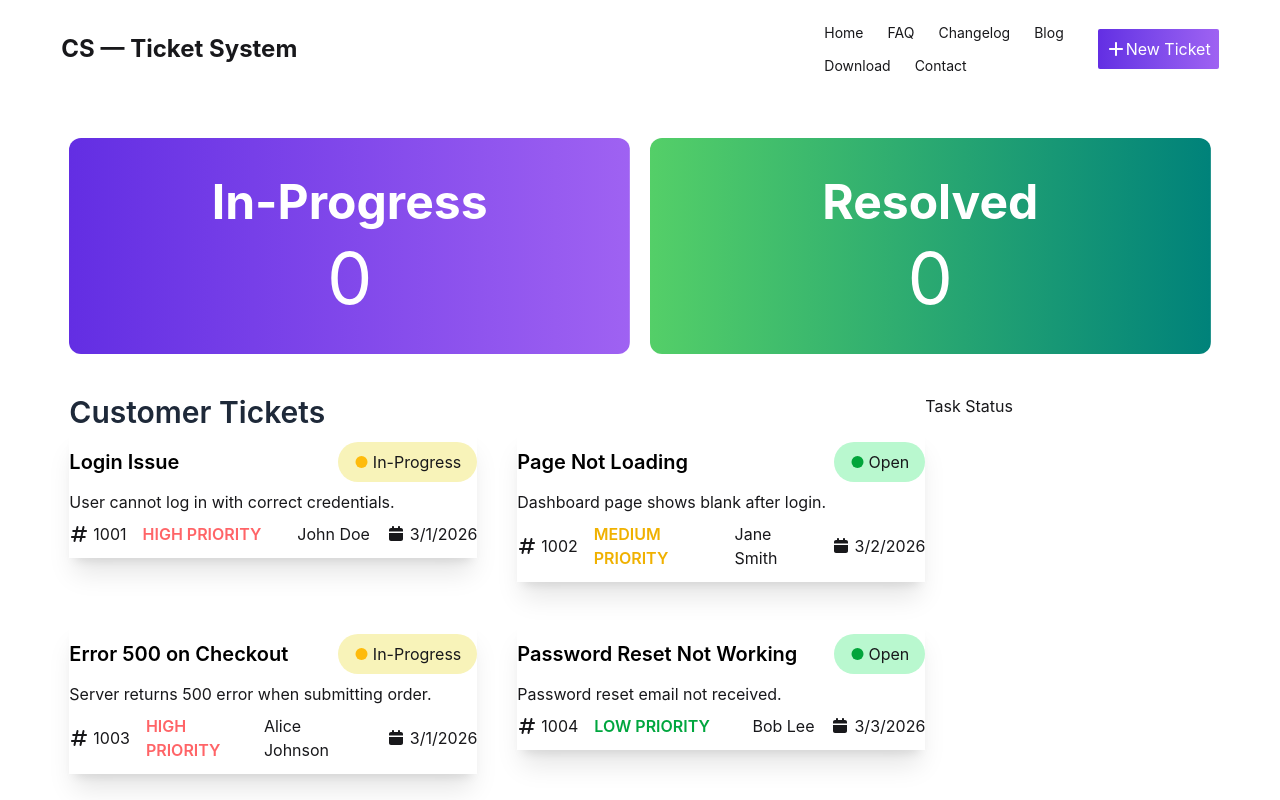
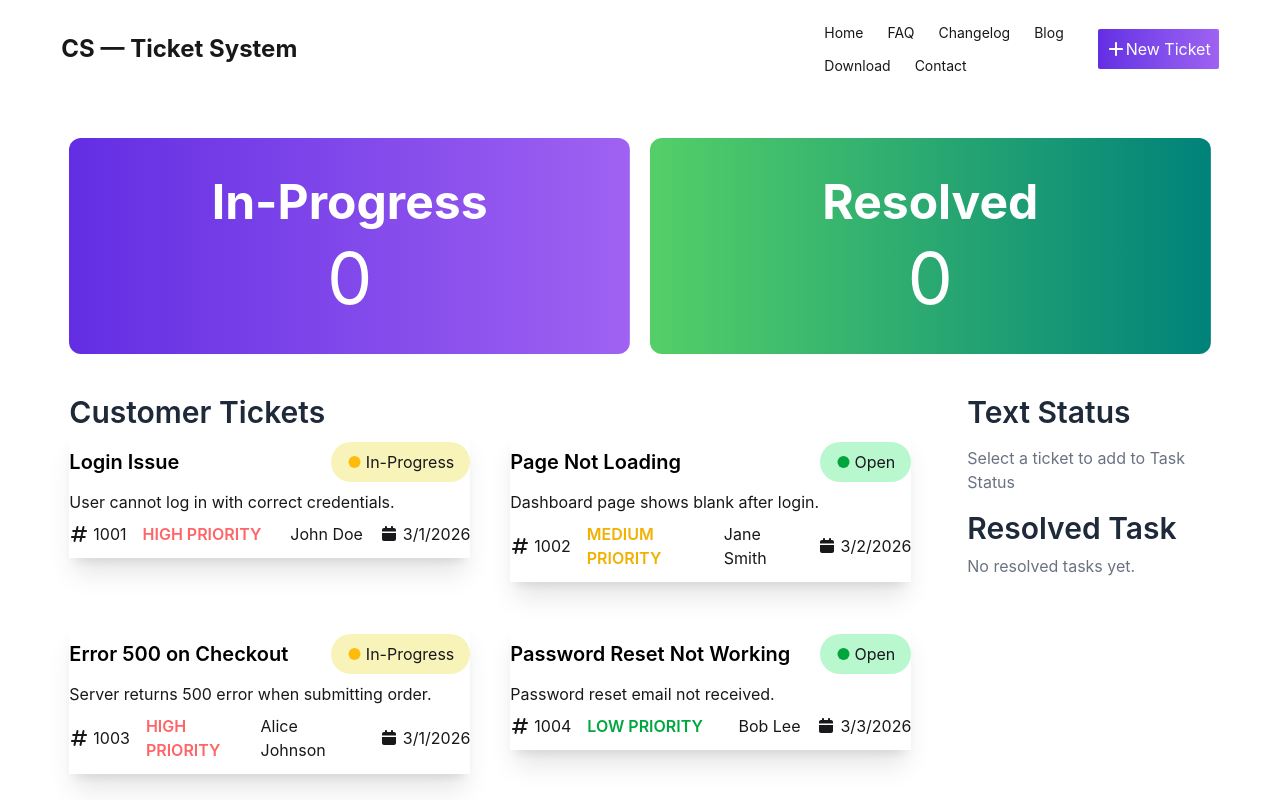
Before and after one commit to arhamchowdhury1218/Customer-support-ticket-system, a React (Vite) app: page / in a window 1280 px wide. Shown: the top 800 px of the page. Built offline with nearby package versions, Linux system fonts and the light colour scheme.

Commit message:
implemented text status section

```diff
--- a/src/components/CustomerTicket/CustomerTicket.jsx
+++ b/src/components/CustomerTicket/CustomerTicket.jsx
@@ -7,7 +7,7 @@ import {
   faCircle,
 } from "@fortawesome/free-solid-svg-icons";
 
-const CustomerTicket = ({ ticket }) => {
+const CustomerTicket = ({ ticket, handleTextStatusticket }) => {
   const { id, createdAt, customer, description, priority, status, title } =
     ticket;
   const [ticketStatus, setTicketstatus] = useState(true);
@@ -17,8 +17,11 @@ const CustomerTicket = ({ ticket }) => {
     "LOW PRIORITY": "text-green-600 font-semibold",
   };
   return (
-    <div className="">
-      <div className="space-y-2 shadow-xl py-3">
+    <div>
+      <div
+        onClick={() => handleTextStatusticket(ticket)}
+        className="space-y-2 shadow-xl py-3"
+      >
         <div className="flex items-center justify-between">
           <h1 className="text-black font-semibold text-xl">{title}</h1>
           <div
--- a/src/components/CustomerTickets/CustomerTickets.jsx
+++ b/src/components/CustomerTickets/CustomerTickets.jsx
@@ -1,12 +1,19 @@
-import React, { use } from "react";
+import React, { use, useState } from "react";
 import CustomerTicket from "../CustomerTicket/CustomerTicket";
+import TaskStatus from "../TaskStatus/TaskStatus";
+import ResolvedTask from "../ResolvedTask/ResolvedTask";
 
 const CustomerTickets = ({ loadCustomertickets }) => {
   const tickets = use(loadCustomertickets);
-  console.log(tickets);
+  const [textStatusTicket, setTextStatusticket] = useState([]);
+  const handleTextStatusticket = (ticket) => {
+    console.log("hello", ticket);
+    const newTickets = [...textStatusTicket, ticket];
+    setTextStatusticket(newTickets);
+  };
   return (
-    <div className="mt-10 grid grid-cols-1 md:grid-cols-4 mx-4">
-      <div className="col-span-3">
+    <div className="mt-10 grid grid-cols-1 md:grid-cols-4 mx-4 gap-14">
+      <div className="col-span-1 md:col-span-3">
         {" "}
         <h1 className="text-3xl text-gray-800 font-semibold">
           {" "}
@@ -15,12 +22,28 @@ const CustomerTickets = ({ loadCustomertickets }) => {
         <div className="grid grid-cols-1 md:grid-cols-2 gap-10">
           {" "}
           {tickets.map((ticket) => (
-            <CustomerTicket key={ticket.id} ticket={ticket}></CustomerTicket>
+            <CustomerTicket
+              key={ticket.id}
+              ticket={ticket}
+              handleTextStatusticket={handleTextStatusticket}
+            ></CustomerTicket>
           ))}
         </div>
       </div>
 
-      <div className="col-span-1">Task Status</div>
+      <div className="col-span-1 space-y-4">
+        <h1 className="text-3xl text-gray-800 font-semibold">Text Status</h1>
+        {textStatusTicket.length ? (
+          <TaskStatus
+            key={textStatusTicket.id}
+            textStatusTicket={textStatusTicket}
+          ></TaskStatus>
+        ) : (
+          <p className="text-gray-500">Select a ticket to add to Task Status</p>
+        )}
+
+        <ResolvedTask></ResolvedTask>
+      </div>
     </div>
   );
 };
--- /dev/null
+++ b/src/components/ResolvedTask/ResolvedTask.jsx
@@ -0,0 +1,13 @@
+import React from "react";
+
+const ResolvedTask = () => {
+  return (
+    <div className="space-y-2">
+      {" "}
+      <h1 className="text-3xl text-gray-800 font-semibold">Resolved Task</h1>
+      <p className="text-gray-500">No resolved tasks yet.</p>
+    </div>
+  );
+};
+
+export default ResolvedTask;
--- /dev/null
+++ b/src/components/SingleTaskStatus/SingleTaskStatus.jsx
@@ -0,0 +1,15 @@
+import React from "react";
+
+const SingleTaskStatus = ({ singleTaskStatus }) => {
+  const { title } = singleTaskStatus;
+  return (
+    <div>
+      <div className="space-y-2 shadow-2xl p-5 rounded-2xl">
+        <h1 className="text-xl font-bold">{title}</h1>
+        <button className="btn btn-success w-full">Complete</button>
+      </div>
+    </div>
+  );
+};
+
+export default SingleTaskStatus;
--- /dev/null
+++ b/src/components/TaskStatus/TaskStatus.jsx
@@ -0,0 +1,19 @@
+import React from "react";
+import SingleTaskStatus from "../SingleTaskStatus/SingleTaskStatus";
+
+const TaskStatus = ({ textStatusTicket }) => {
+  console.log("textStatusTicket", textStatusTicket);
+
+  return (
+    <div className="space-y-5">
+      {textStatusTicket.map((singleTaskStatus) => (
+        <SingleTaskStatus
+          key={singleTaskStatus.id}
+          singleTaskStatus={singleTaskStatus}
+        ></SingleTaskStatus>
+      ))}
+    </div>
+  );
+};
+
+export default TaskStatus;
```
